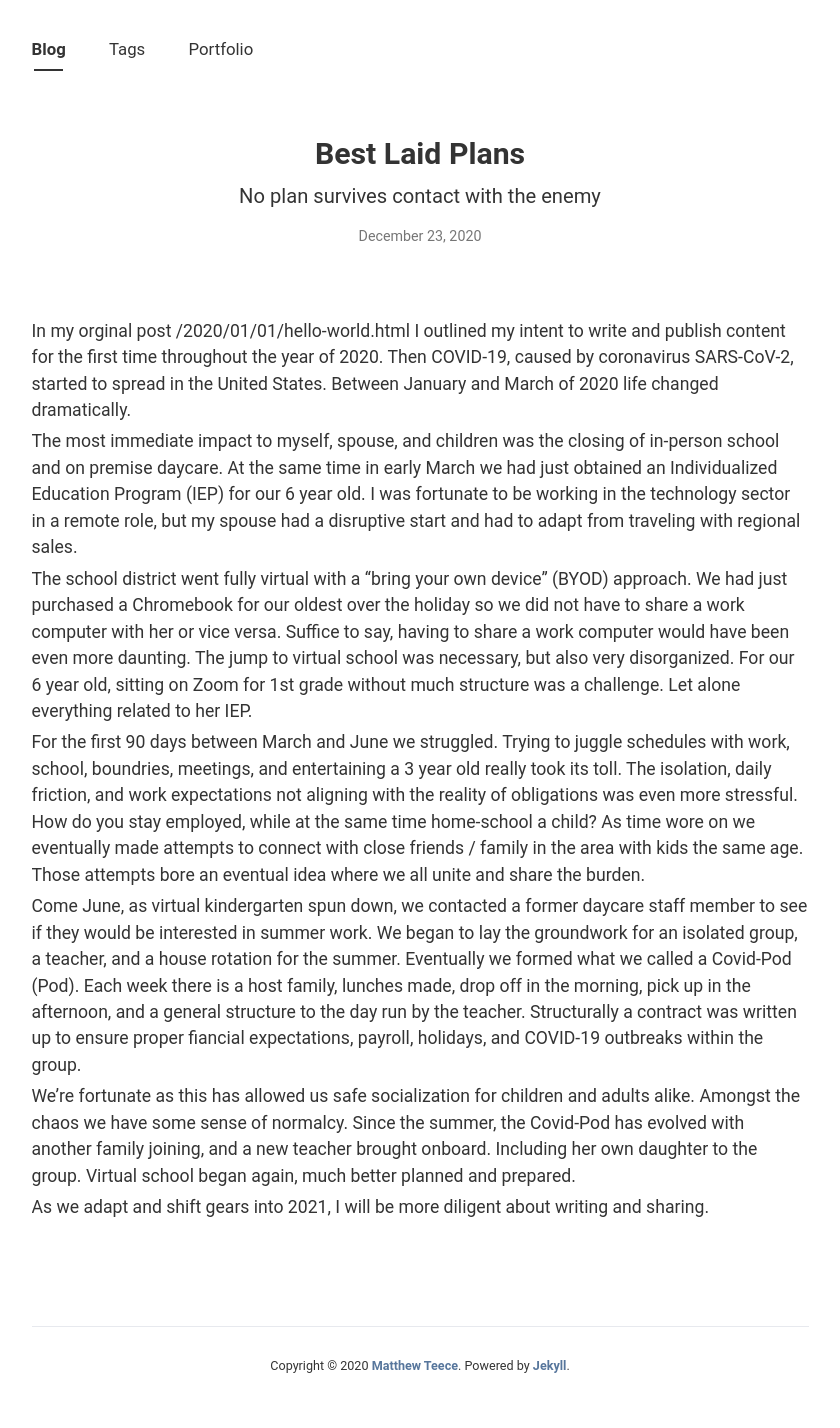
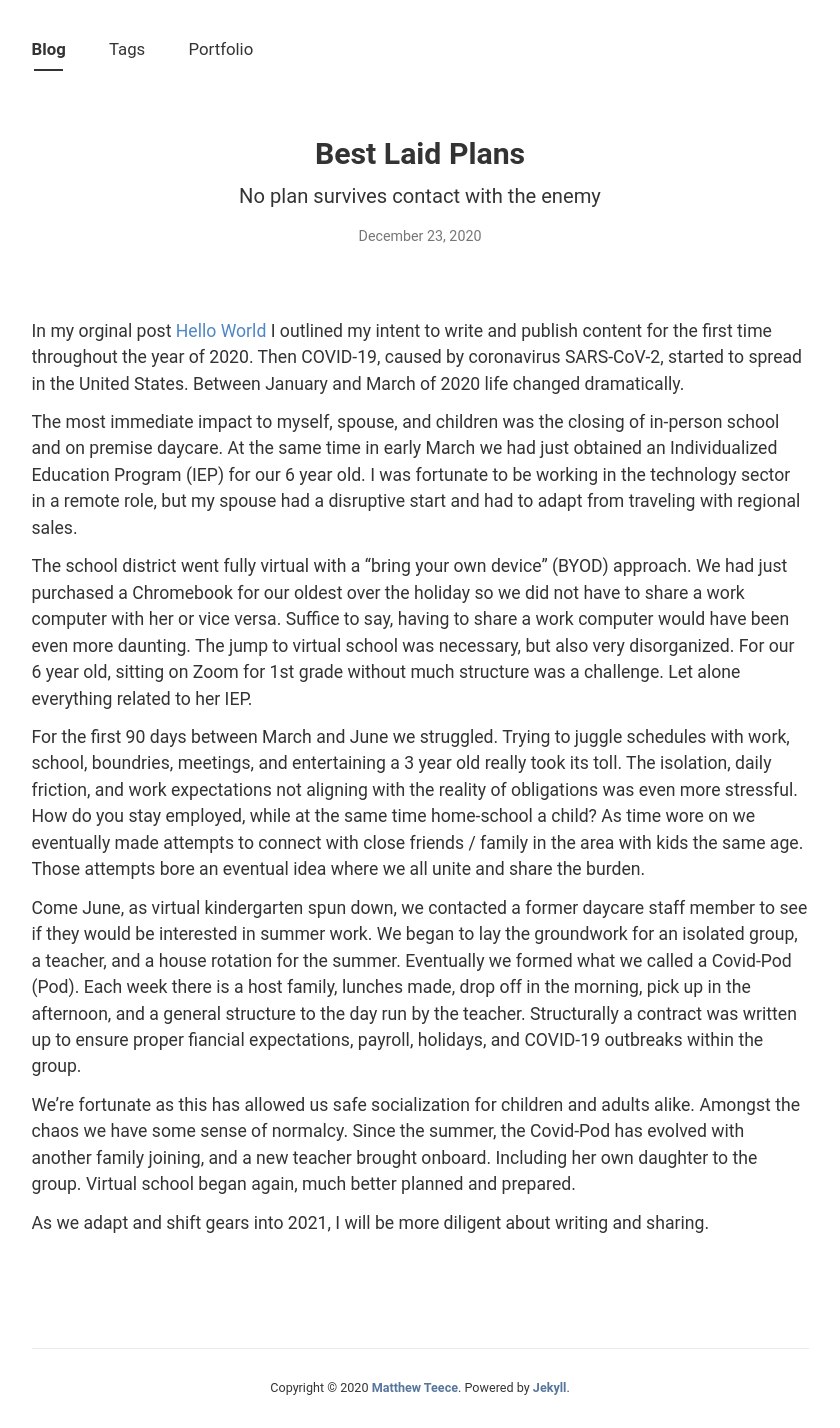
Before and after one commit to mteece/mteece.github.io, a Jekyll site: the page built from _posts/2020-12-23-best-laid-plans.md, in a window 1280 px wide. Shown: the whole page, without its empty margins (220-1060 px from the left). Built offline with Jekyll 4.4.1, drawn with Linux system fonts in a browser that asks for light colours; nearby versions of some CDN libraries; some web fonts are replaced; before the commit the page ends 1406 px from its top, so only the background shows below that.

Commit message:
Minor CSS fix and broken link.

```diff
--- a/_sass/layouts/_post.scss
+++ b/_sass/layouts/_post.scss
@@ -18,6 +18,9 @@
     .post-content{
         overflow: hidden;
         margin-bottom: 100px;
+    }
+    section.post-content p{
+        margin-bottom: 12px;
     }
 }
 .top-btn{
```
Also changed, not shown: _posts/2020-12-23-best-laid-plans.md (+1 -1 lines).
